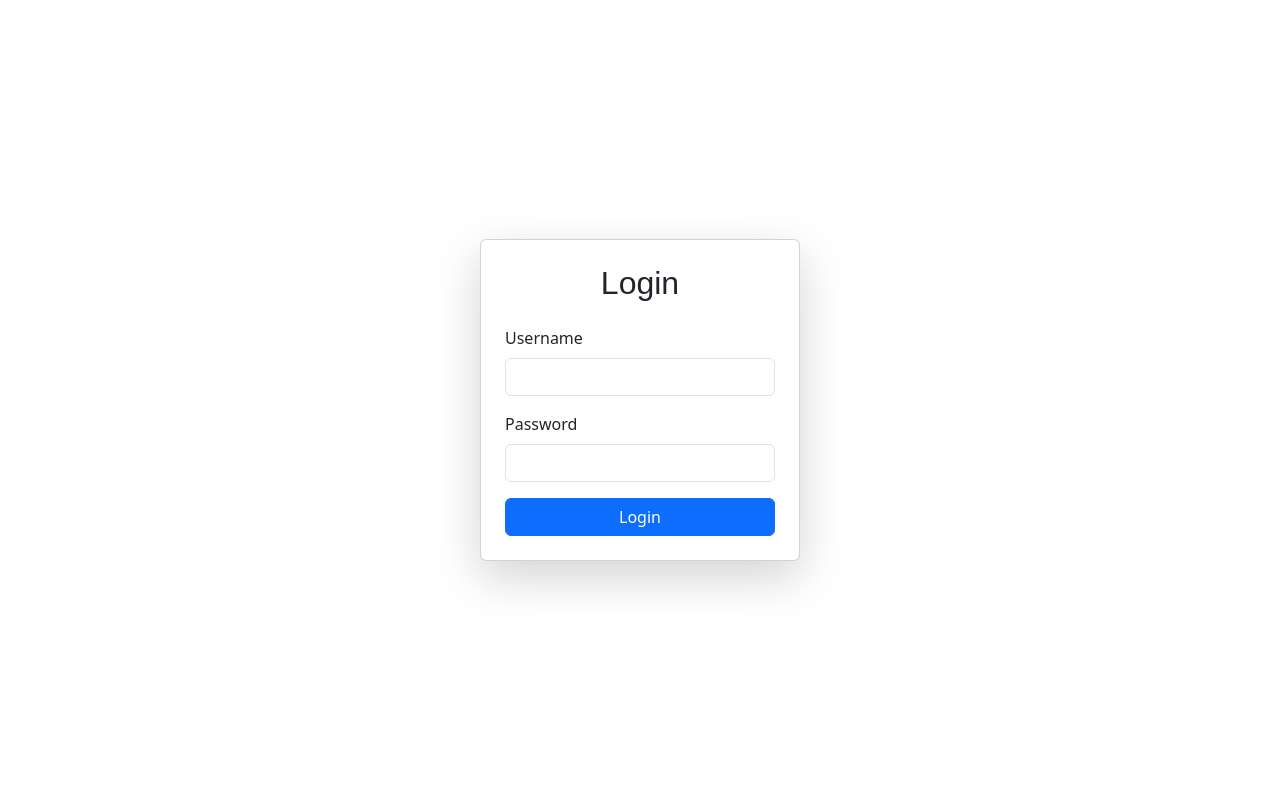
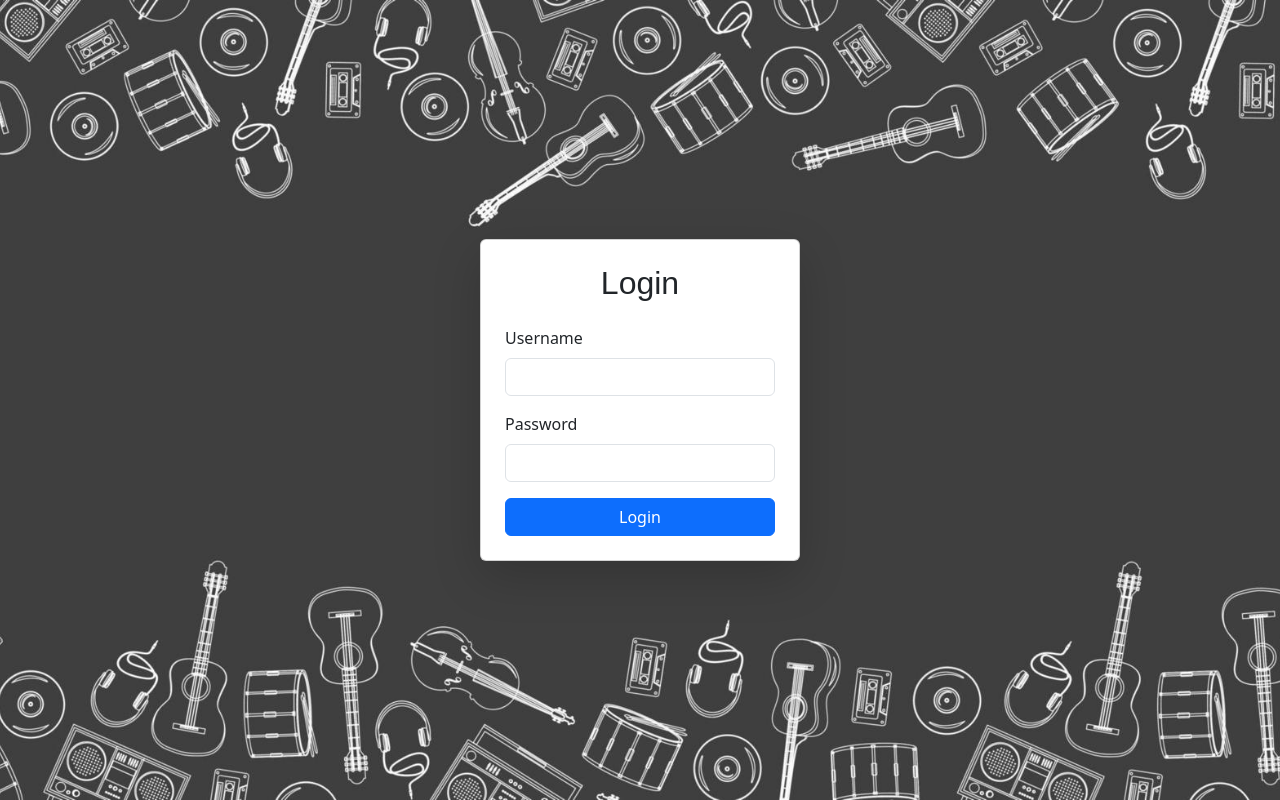
Before and after one commit to Eren-Kucukkurt/Music-Shop, a React (Create React App) app in the folder myproject/frontend/: page / in a window 1280 px wide. Built offline with nearby package versions, Linux system fonts and the light colour scheme.

Commit message:
Background image added.

```diff
--- a/myproject/frontend/package.json
+++ b/myproject/frontend/package.json
@@ -3,6 +3,9 @@
   "version": "0.1.0",
   "private": true,
   "dependencies": {
+    "@emotion/react": "^11.13.3",
+    "@emotion/styled": "^11.13.0",
+    "@mui/material": "^6.1.5",
     "@testing-library/jest-dom": "^5.17.0",
     "@testing-library/react": "^13.4.0",
     "@testing-library/user-event": "^13.5.0",
--- a/myproject/frontend/public/index.html
+++ b/myproject/frontend/public/index.html
@@ -3,6 +3,11 @@
   <head>
     <meta charset="utf-8" />
     <link rel="icon" href="%PUBLIC_URL%/favicon.ico" />
+    <link
+      rel="stylesheet"
+      href="https://fonts.googleapis.com/css2?family=Roboto:wght@300;400;500;700&display=swap"
+    />
+
     <meta name="viewport" content="width=device-width, initial-scale=1" />
     <meta name="theme-color" content="#000000" />
     <meta
--- a/myproject/frontend/src/components/Login.css
+++ b/myproject/frontend/src/components/Login.css
@@ -15,3 +15,10 @@
   body {
     background-color: #f8f9fa;
   }
+  body {
+    background: url('music_background.jpg') no-repeat center center fixed;
+    background-size: cover;
+  }
+  body, input, button {
+    font-family: "Gill Sans Extrabold", sans-serif;
+  }
```
Also changed, not shown: myproject/frontend/src/components/music_background.jpg (added), 1 other file (tests, documents, lock files or other folders).
